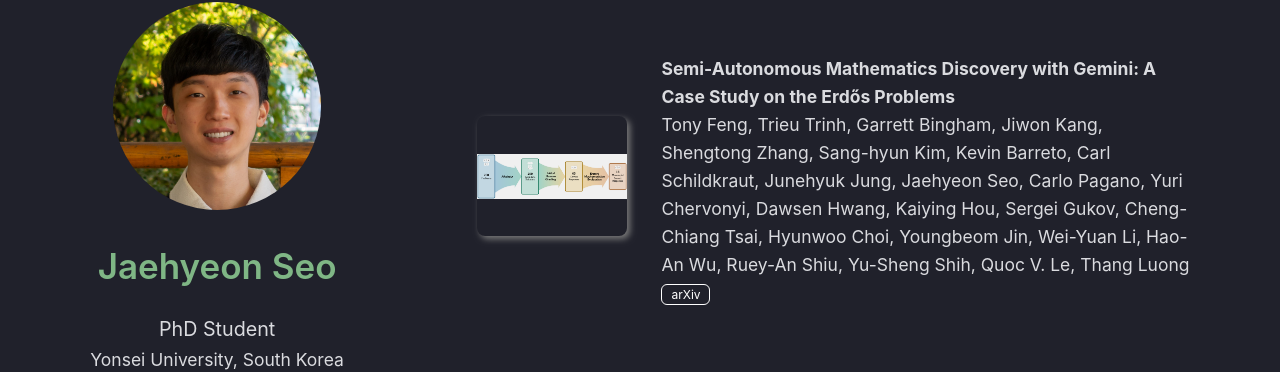
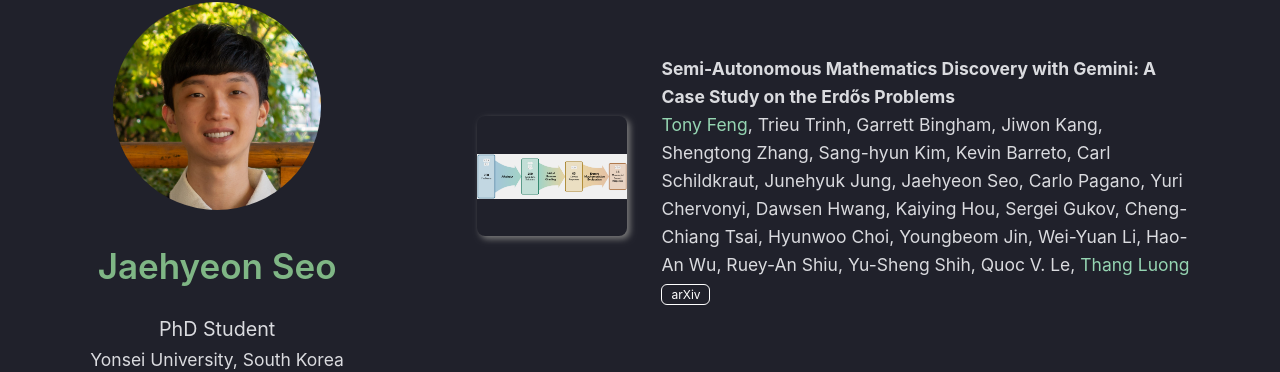
Before and after one commit to thegreatseo/thegreatseo.github.io, a Jekyll site: the page built from index.md, in a window 1280 px wide and 900 px high, scrolled down 604 px. Shown: the part 146-518 px from the top of the window. Built offline with Jekyll 4.4.1, drawn with Linux system fonts in a browser that asks for light colours; a style sheet for code colours, icons or effects is not loaded; part of the change alters nothing that is shown.

```diff
--- a/_data/coauthors.yml
+++ b/_data/coauthors.yml
@@ -17,3 +17,9 @@ main:
 
 - name: Hong Liu
   homepage: https://www.ibs.re.kr/ecopro/hongliu/
+
+- name: Tony Feng
+  homepage: https://math.berkeley.edu/~fengt/
+
+- name: Thang Luong
+  homepage: https://scholar.google.com/citations?user=Bmbkv6sAAAAJ
```
